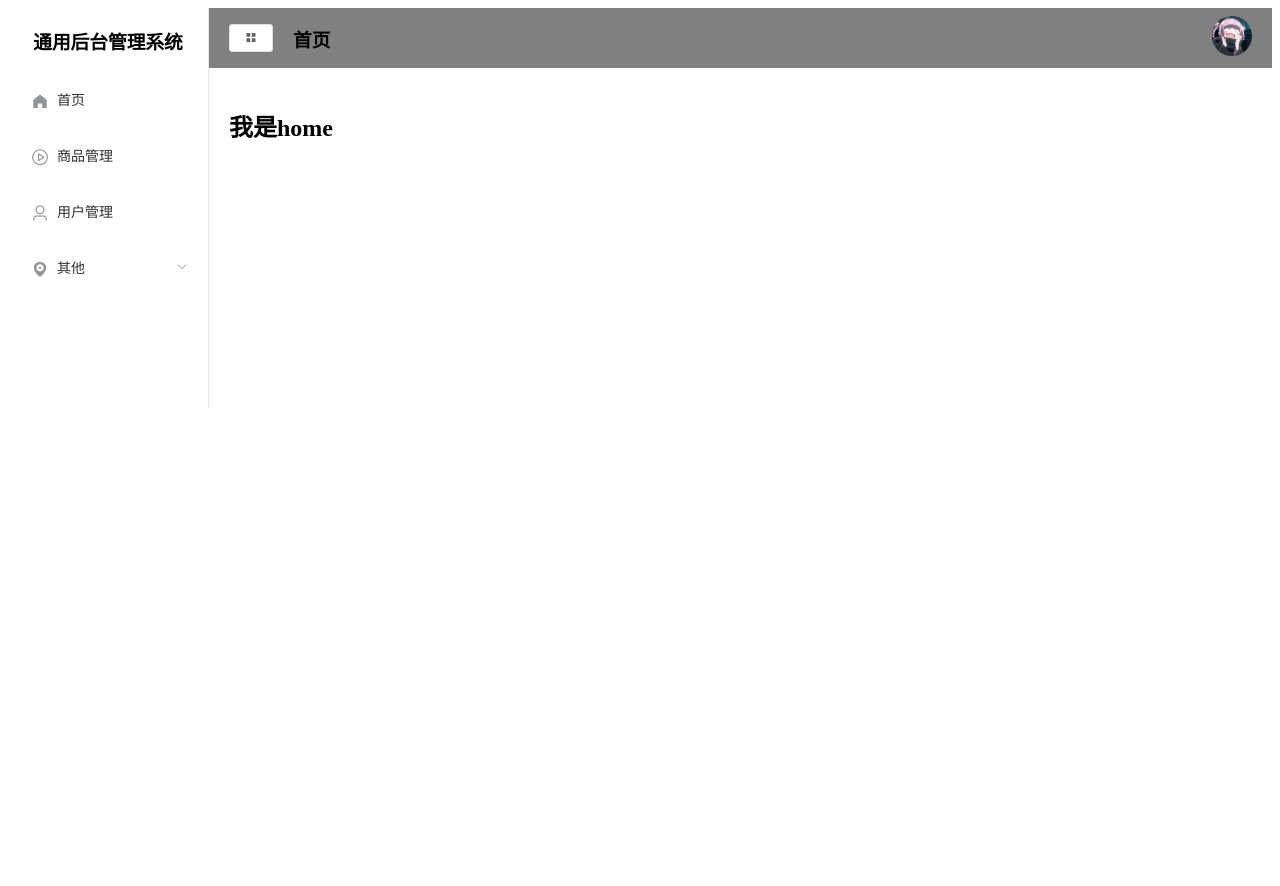
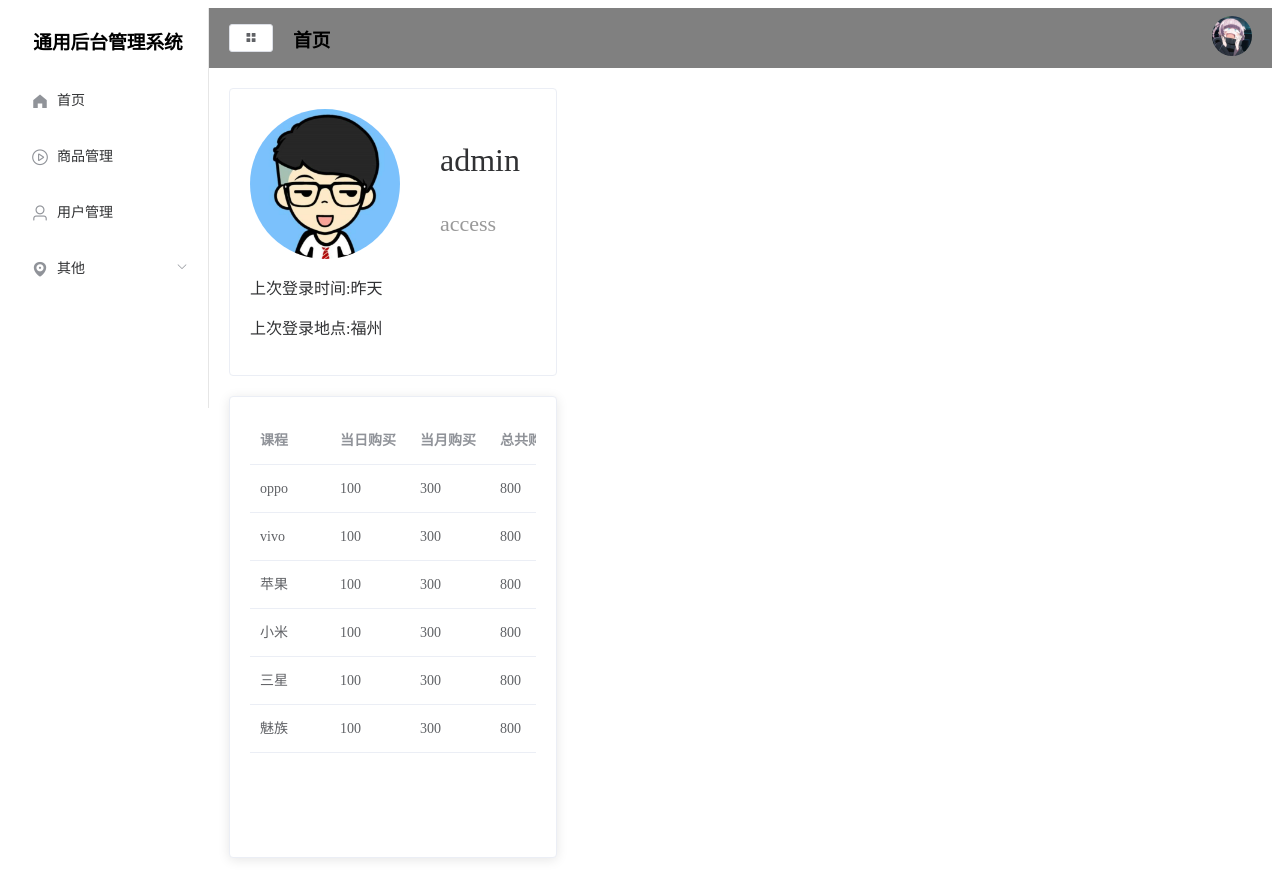
Before and after one commit to 614460810/background, a Vue app in the folder vue-manager/: page /home in a window 1280 px wide. Before the commit the page ends 800 px from the top, so only its background shows below. Built offline with nearby package versions, Linux system fonts and the light colour scheme.

Commit message:
购买统计模块

```diff
--- a/vue-manager/src/views/HomeView.vue
+++ b/vue-manager/src/views/HomeView.vue
@@ -1,8 +1,108 @@
 <template>
-    <h2>我是home</h2>
+    <el-row :gutter=20>
+        <el-col :span=8>
+            <el-card shadow="hover" class="box-card">
+                <div class="user">
+                    <img :src="userImage">
+                    <div class="userInfo">
+                        <p class="name">admin</p>
+                        <p class="access">access</p>
+                    </div>
+                </div>
+                <div class="loginInfo">
+                    <p>上次登录时间:<span>昨天</span></p>
+                    <p>上次登录地点:<span>福州</span></p>
+                </div>
+            </el-card>
+            <el-card style="margin-top: 20px;height: 460px;">
+                <el-table :data="tableData">
+                    <!-- 遍历 -->
+                    <el-table-column v-for="(val,key) in tableLabel" :key="key" :prop="key"  :label="val"></el-table-column>
+                    <!-- <el-table-column prop="name" label="姓名"></el-table-column>
+                    <el-table-column prop="todayBuy" label="当日购买"></el-table-column>
+                    <el-table-column prop="monthBuy" label="当月购买"></el-table-column>
+                    <el-table-column prop="totalBuy" label="总购买"></el-table-column> -->
+                </el-table>
+            </el-card >
+        </el-col>
+    </el-row>
 </template>
 <script>
-export default{
-    name:'HomeView'
+export default {
+    name: 'HomeView',
+    data() {
+        return {
+            userImage: require('../assets/user.png'),
+            tableData: [
+                {
+                    name: 'oppo',
+                    todayBuy: 100,
+                    monthBuy: 300,
+                    totalBuy: 800
+                },
+                {
+                    name: 'vivo',
+                    todayBuy: 100,
+                    monthBuy: 300,
+                    totalBuy: 800
+                },
+                {
+                    name: '苹果',
+                    todayBuy: 100,
+                    monthBuy: 300,
+                    totalBuy: 800
+                },
+                {
+                    name: '小米',
+                    todayBuy: 100,
+                    monthBuy: 300,
+                    totalBuy: 800
+                },
+                {
+                    name: '三星',
+                    todayBuy: 100,
+                    monthBuy: 300,
+                    totalBuy: 800
+                },
+                {
+                    name: '魅族',
+                    todayBuy: 100,
+                    monthBuy: 300,
+                    totalBuy: 800
+                }
+
+            ],
+            tableLabel:{
+                name:'课程',
+                todayBuy:'当日购买',
+                monthBuy:'当月购买',
+                totalBuy:'总共购买',
+
+            }
+        }
+    }
 }
 </script>
+<style>
+.user {
+    display: flex;
+    align-items: center;
+
+}
+
+.user img {
+    width: 150px;
+    height: 150px;
+    border-radius: 50%;
+    margin-right: 40px;
+}
+
+.name {
+    font-size: 32px;
+}
+
+.access {
+    font-size: 22px;
+    color: #999999;
+    ;
+}</style>
```
Also changed, not shown: vue-manager/src/main.js (+6 -1 lines), vue-manager/src/assets/user.png (added).
